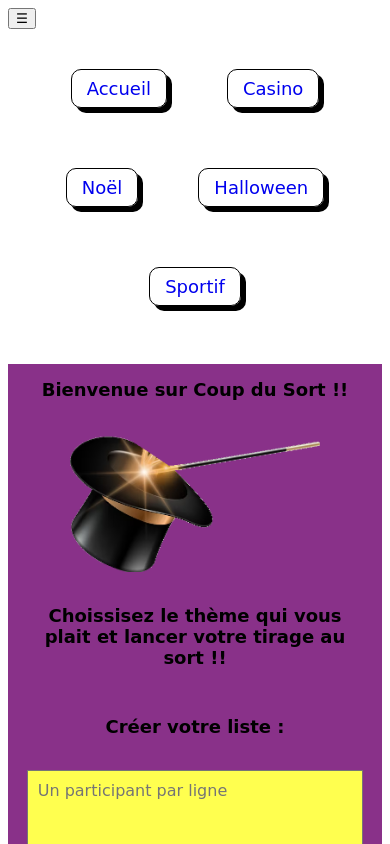
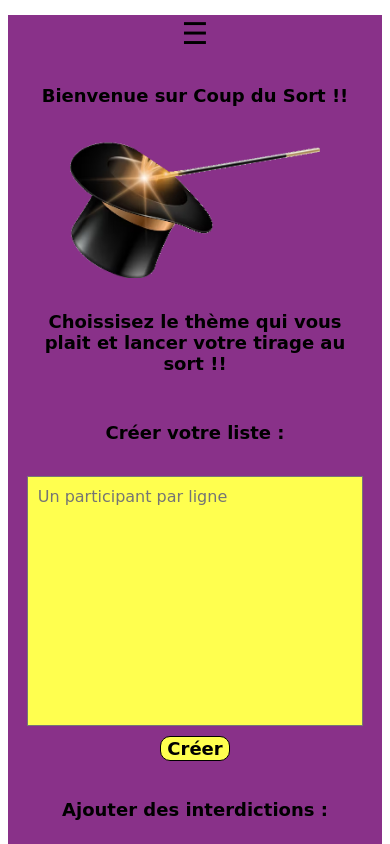
Before and after one commit to QuentinC26/CoupDuSort, an Angular app in the folder front-end/: page / in a window 390 px wide. Shown: the top 844 px of the page. Built offline with nearby package versions, Linux system fonts and the light colour scheme.

Commit message:
i add hamburger menu rules and i add specific theme rules

```diff
--- a/front-end/src/app/app.css
+++ b/front-end/src/app/app.css
@@ -1,3 +1,34 @@
+/* Choses globales */
+
+.hamburger {
+  display: none;
+}
+
+@media (max-width: 768px) {
+  .hamburger {
+    display: block;
+    margin: 15px auto;
+    font-size: 30px;
+    background: none;
+    border: none;
+    cursor: pointer;
+  }
+
+  nav {
+    display: none;
+    flex-direction: column;
+    align-items: center;
+  }
+
+  nav.mobile-open {
+    display: flex;
+  }
+
+  nav a {
+    margin: 10px 0;
+  }
+}
+
 nav{
   text-align: center;
   padding: 10px;
@@ -10,7 +41,52 @@ a{
   padding: 8px 15px;
   font-size: 18px;
   font-family: "Comic Sans MS", Arial, sans-serif;
+  font-weight: bold;
   border: 1px solid #000;
   border-radius: 10px;
   box-shadow: 5px 5px 0 #000;
 }
+
+/* Thème classique */
+
+.theme-classique{
+  background-color: rgb(137, 49, 137);
+  color: rgb(255, 255, 79);
+}
+
+.theme-classique body{
+  color: rgb(137, 49, 137);
+}
+
+.theme-classique nav a {
+  background-color: rgb(255, 255, 79);
+  color: black;
+}
+
+/* Thème casino */
+
+.theme-casino nav a {
+  background-color: black;
+  color: gold;
+}
+
+/* Thème Noel */
+
+.theme-noel nav a {
+  background-color: red;
+  color: white;
+}
+
+/* Thème Halloween */
+
+.theme-halloween nav a {
+  background-color: orange;
+  color: purple;
+}
+
+/* Thème Sportif */
+
+.theme-sportif nav a {
+  background-color: blue;
+  color: white;
+}
```
